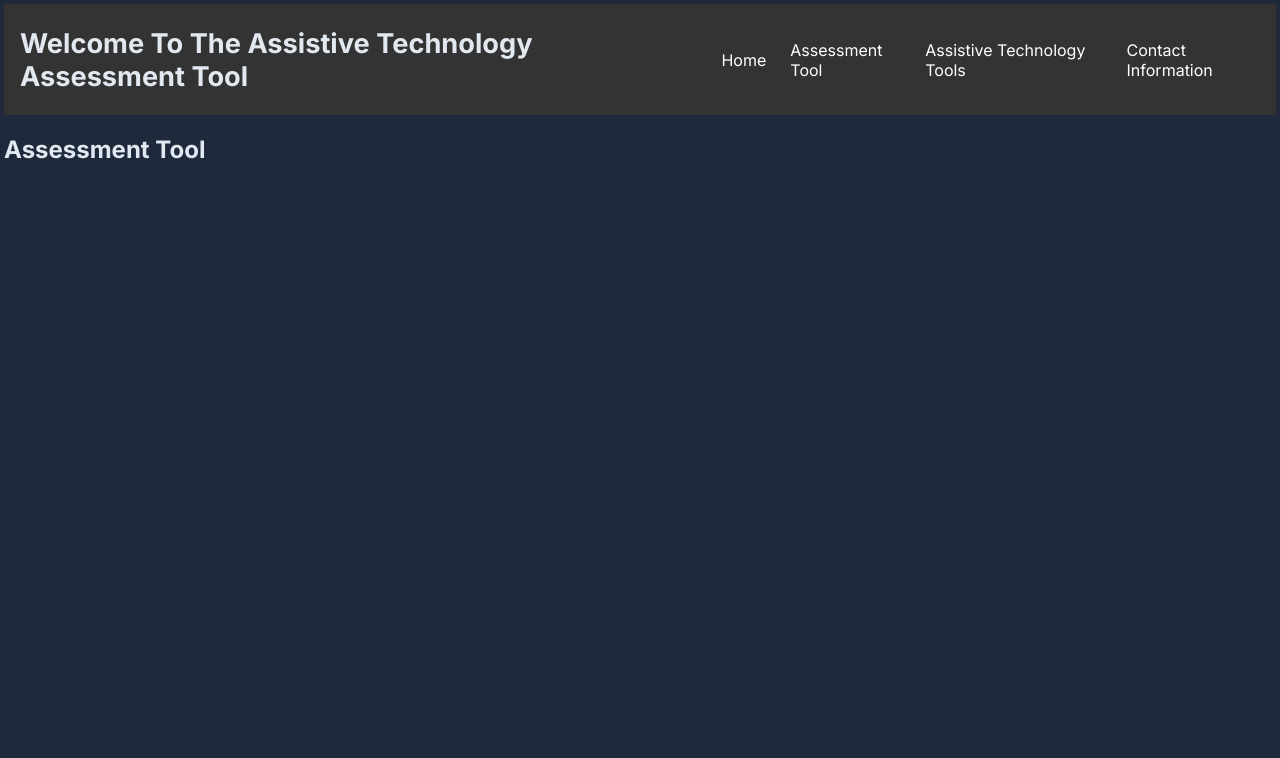
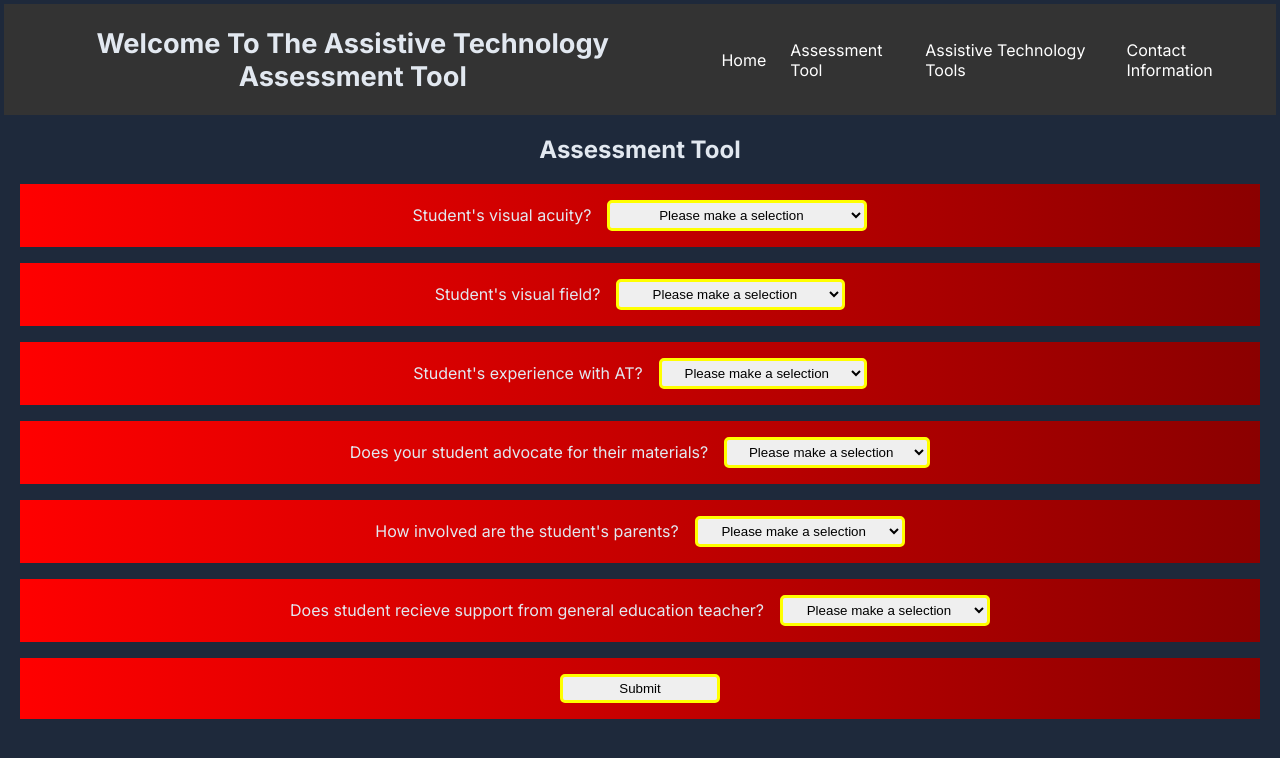
Before and after one commit to blytle1/nextjs-project-2, a Next.js app: page /assessment in a window 1280 px wide. Shown: the top 758 px of the page. Built offline with nearby package versions, Linux system fonts and the light colour scheme.

Commit message:
added tool section

```diff
--- a/src/app/ContactInfo/page.js
+++ b/src/app/ContactInfo/page.js
@@ -45,7 +45,7 @@ export default function ContactInfo() {
             </div>
             <div className="div2">
               <Image className="image1" src={formImage} alt="techimage" />
-              <button className="button1">Thank You!!</button>
+              <button className="button1">Submit</button>
             </div>
           </div>
         </form>
--- a/src/app/assessment/page.js
+++ b/src/app/assessment/page.js
@@ -1,11 +1,81 @@
 import Header from '../Components/header';
+import styles from './tool.modules.css';
 
 export default function Assessment() {
   return (
     <div>
       <Header />
       <h2>Assessment Tool</h2>
-
+      <div>
+              <div className='div1'>
+                <label htmlFor="years">Student's visual acuity?</label>
+                <select id="acuity" name="acuity" required>
+                <option value="0">Please make a selection</option>
+                <option value="1">20/40 - 20/70</option>
+                <option value="2">greater than 20/70 or less than 20/200</option>
+                <option value="3">20/200 or less than 20/400</option>
+                <option value="4">greater than 20/400</option>
+                <option value="5">total blindness or light perception</option>
+                </select>
+              </div>
+              <div className='div1'>
+                <label htmlFor="years">Student's visual field?</label>
+                <select id="years" name="years" required>
+                <option value="0">Please make a selection</option>
+                <option value="1">No field loss</option>
+                <option value="2">30 degrees to 10 degrees</option>
+                <option value="3">10 degrees to 1 degree</option>
+                <option value="4">light perception or total blindness</option>
+                </select>
+              </div>
+              <div className='div1'>
+                <label htmlFor="years">Student's experience with AT?</label>
+                <select id="years" name="years" required>
+                <option value="0">Please make a selection</option>
+                <option value="1">Extensive experience with AT</option>
+                <option value="2">Proficient with 1-2 devices</option>
+                <option value="3">Some experience with AT</option>
+                <option value="4">Little experience with At</option>
+                <option value="5">No experience with AT</option>
+                </select>
+              </div>
+              <div className='div1'>
+                <label htmlFor="years">Does your student advocate for their materials?</label>
+                <select id="years" name="years" required>
+                <option value="0">Please make a selection</option>
+                <option value="1">Advocates on a routine basis</option>
+                <option value="2">Advocates most of the time</option>
+                <option value="3">Sometime advocates</option>
+                <option value="4">Rarely advocates</option>
+                <option value="5">Never advocates</option>
+                </select>
+              </div>
+              <div className='div1'>
+                <label htmlFor="years">How involved are the student's parents?</label>
+                <select id="years" name="years" required>
+                <option value="0">Please make a selection</option>
+                <option value="1">Extensive support for AT</option>
+                <option value="2">Very supportive for AT</option>
+                <option value="3">Provides some support for AT</option>
+                <option value="4">Rarely supports AT</option>
+                <option value="5">Never supports AT</option>
+                </select>
+              </div>
+              <div className='div1'>
+                <label htmlFor="years">Does student recieve support from general education teacher?</label>
+                <select id="years" name="years" required>
+                <option value="0">Please make a selection</option>
+                <option value="1">Extensive support for AT</option>
+                <option value="2">Very supportive for AT</option>
+                <option value="3">Provides some support for AT</option>
+                <option value="4">Rarely supports AT</option>
+                <option value="5">Never supports AT</option>
+                </select>
+              </div>
+              <div className="div1">
+              <button className="button1">Submit</button>
+            </div>
+            </div>
     </div>
   );
 }
--- /dev/null
+++ b/src/app/assessment/tool.modules.css
@@ -0,0 +1,26 @@
+.div1 {
+    display: flex;
+    background: linear-gradient(90deg, red, darkred);
+    width: auto;
+    padding: 1rem;
+    margin: 1rem;
+    justify-content: center;
+    gap: 1rem;
+    align-items: center;
+}
+
+select {
+    border-radius: 5px;
+    border: 3px solid yellow;
+    padding: .25rem;
+    text-align: center;
+}
+
+.button1 {
+    border: 3px solid yellow;
+    border-radius: 5px;
+    padding: .25rem;
+    text-align: center;
+    cursor: pointer;
+    width: 10rem;
+}
--- a/src/app/globals.css
+++ b/src/app/globals.css
@@ -14,5 +14,5 @@ body {
 
 h1, h2, h3, h4, h5, h6 {
   color: #e2e8f0;
-
+  text-align: center;
 }
```
